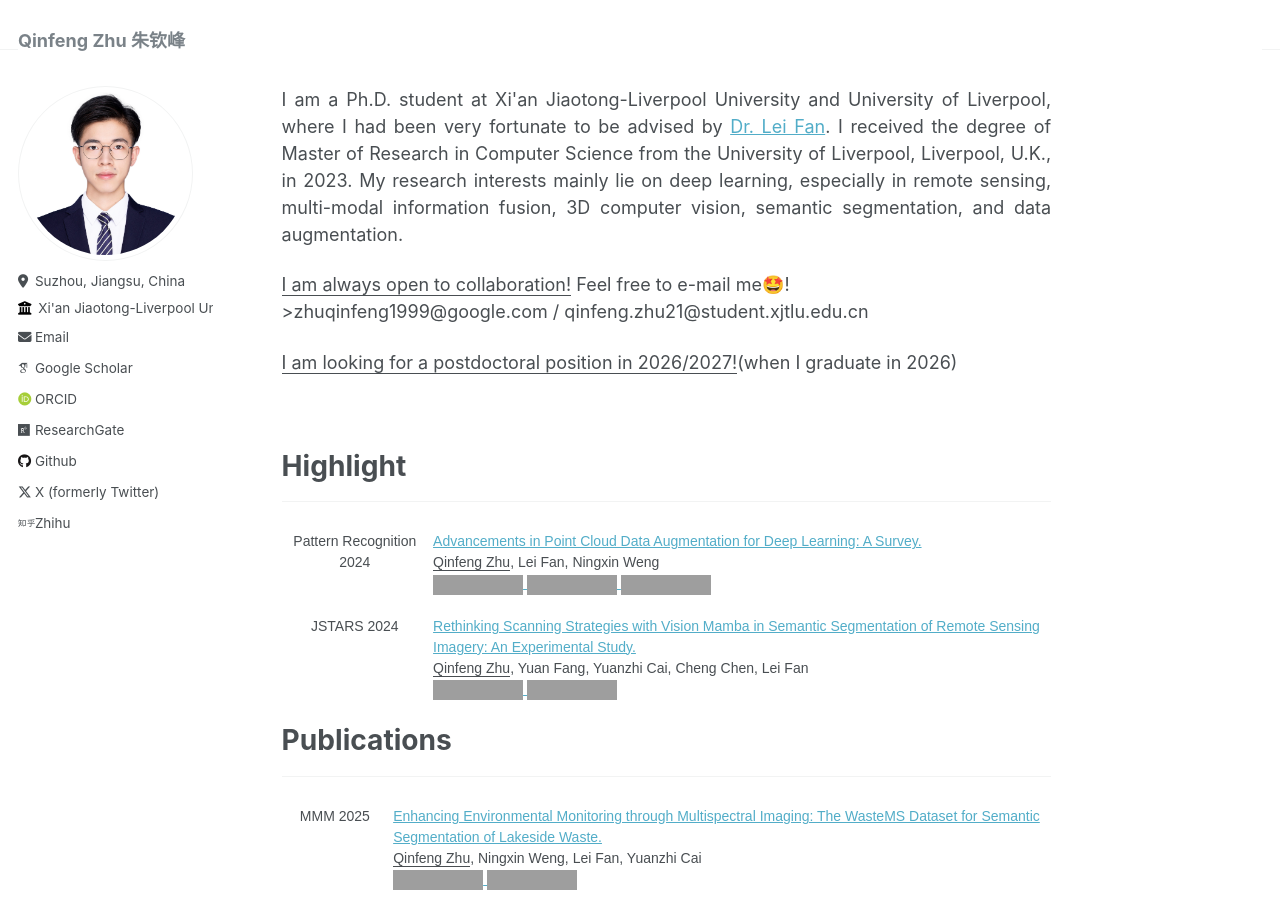
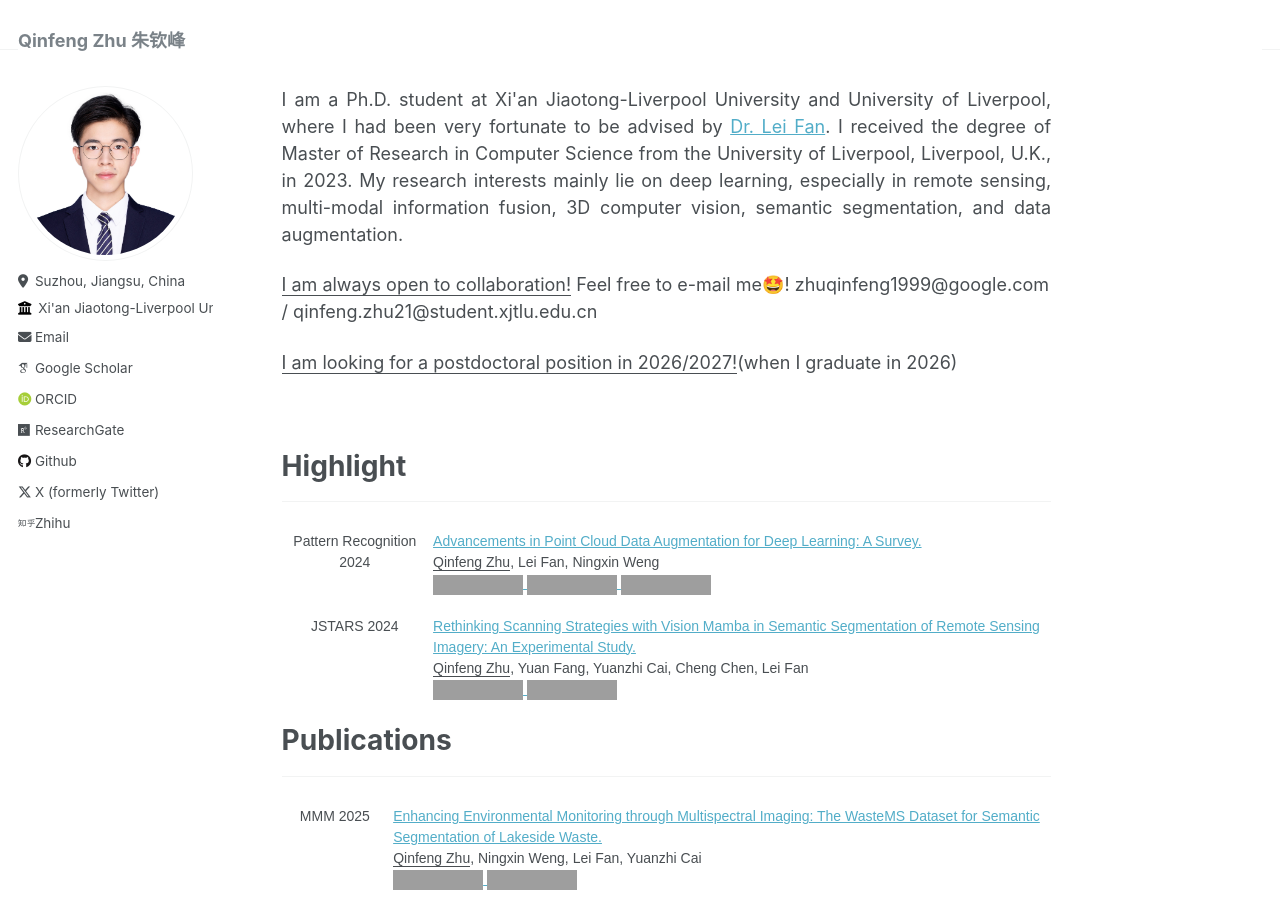
Before and after one commit to zhuqinfeng1999/zhuqinfeng1999.github.io, a Jekyll site: the page built from _pages/about.md, in a window 1280 px wide and 900 px high, cut to the strip 0-900 px from the top of the window. Built offline with Jekyll 4.4.1, drawn with Linux system fonts in a browser that asks for light colours; some web fonts are replaced; grey boxes are pictures that could not be loaded.

```diff
--- a/_pages/about.md
+++ b/_pages/about.md
@@ -12,7 +12,7 @@ I am a Ph.D. student at Xi'an Jiaotong-Liverpool University and University of Li
 My research interests mainly lie on deep learning, especially in remote sensing, multi-modal information fusion, 3D computer vision, semantic segmentation, and data augmentation.
 </p>
 
-<u>I am always open to collaboration!</u> Feel free to e-mail me🤩! >zhuqinfeng1999@google.com / qinfeng.zhu21@student.xjtlu.edu.cn
+<u>I am always open to collaboration!</u> Feel free to e-mail me🤩! zhuqinfeng1999@google.com / qinfeng.zhu21@student.xjtlu.edu.cn
 
 <u>I am looking for a postdoctoral position in 2026/2027!</u>(when I graduate in 2026)
 
```
